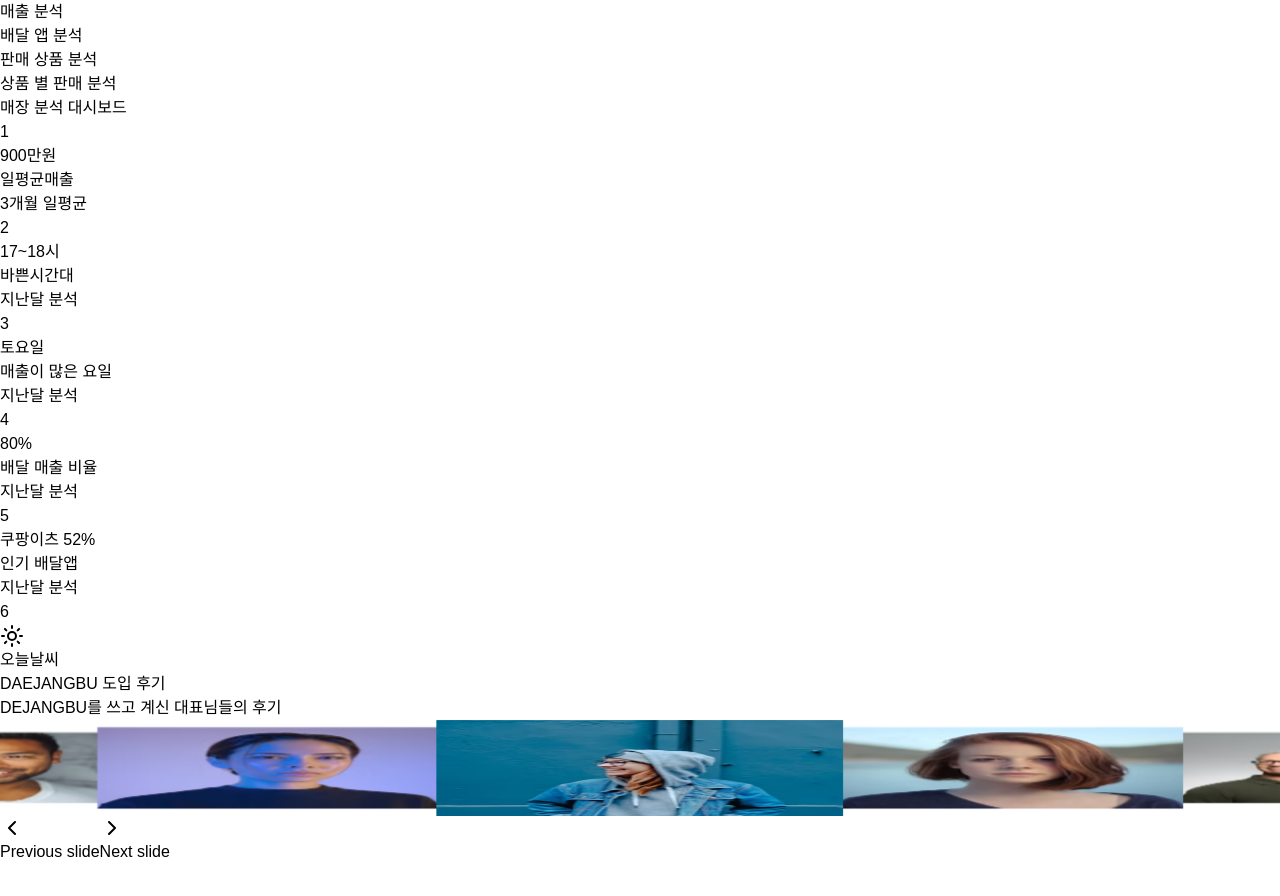
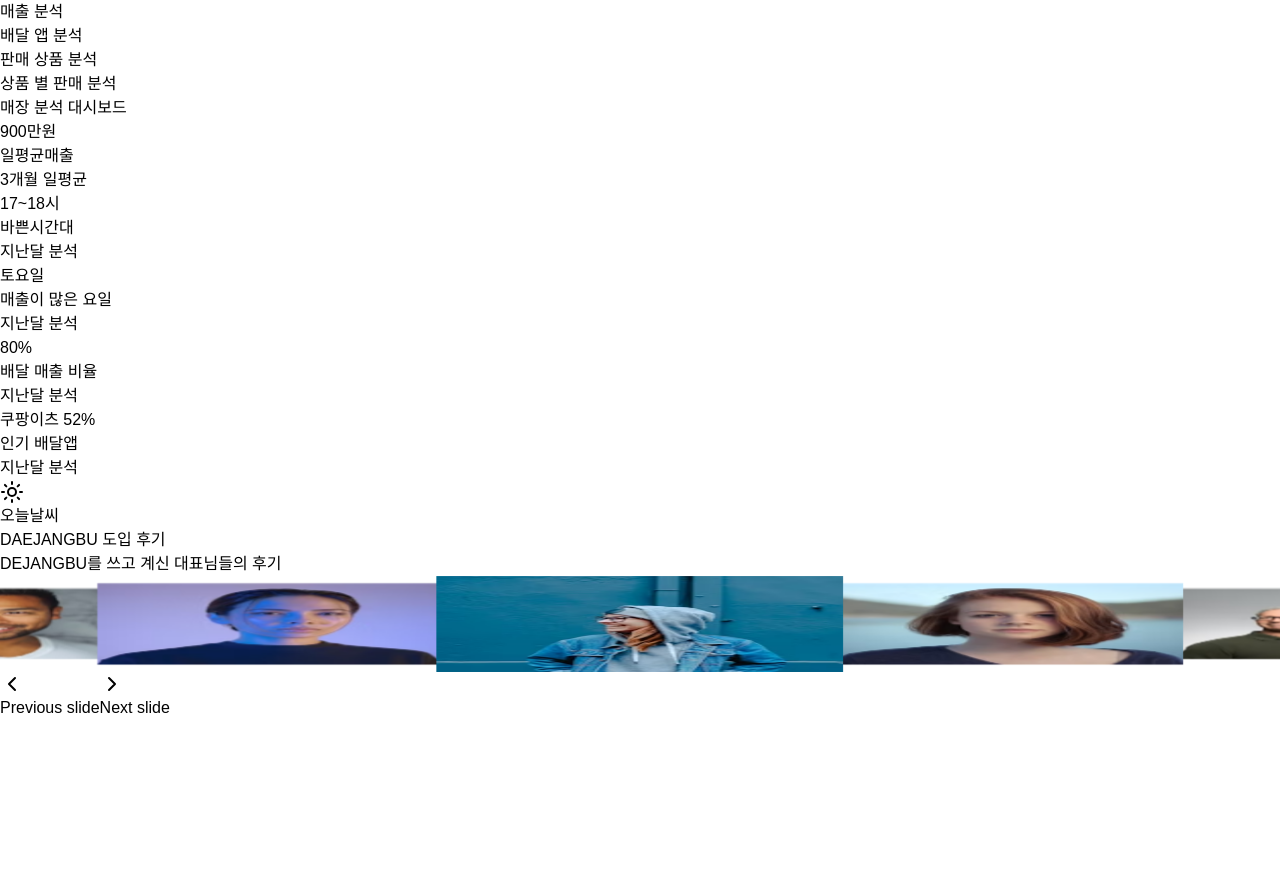
Before and after one commit to Souravhere/spacethings, a Next.js app: page /daejangbu in a window 1280 px wide. Shown: the part 2480-3376 px from the top of the page. Built offline with nearby package versions, Linux system fonts and the light colour scheme; a web font is replaced by a local one.

Commit message:
cards comp ui will be updated

```diff
--- a/src/components/SalesAnalysis.tsx
+++ b/src/components/SalesAnalysis.tsx
@@ -133,9 +133,9 @@ export default function SalesAnalysis() {
                     className="bg-white p-6 rounded-lg shadow-lg border border-gray-200 relative cursor-pointer"
                     variants={itemVariants}
                   >
-                    <div className="absolute top-2 left-2 bg-red-600 text-white rounded-full w-6 h-6 flex items-center justify-center text-xs">
+                    {/* <div className="absolute top-2 left-2 bg-red-600 text-white rounded-full w-6 h-6 flex items-center justify-center text-xs">
                       {card.id}
-                    </div>
+                    </div> */}
                     <div className="flex items-center justify-center mb-4">
                       {card.icon || <span className="text-3xl font-bold text-blue-600">{card.title}</span>}
                     </div>
```
